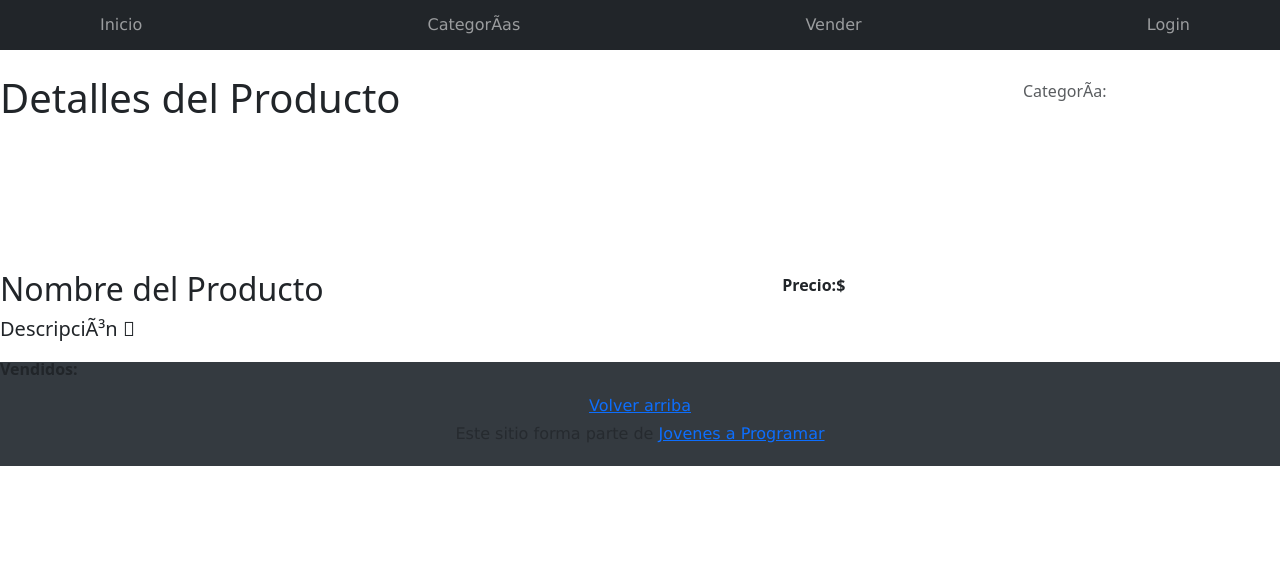
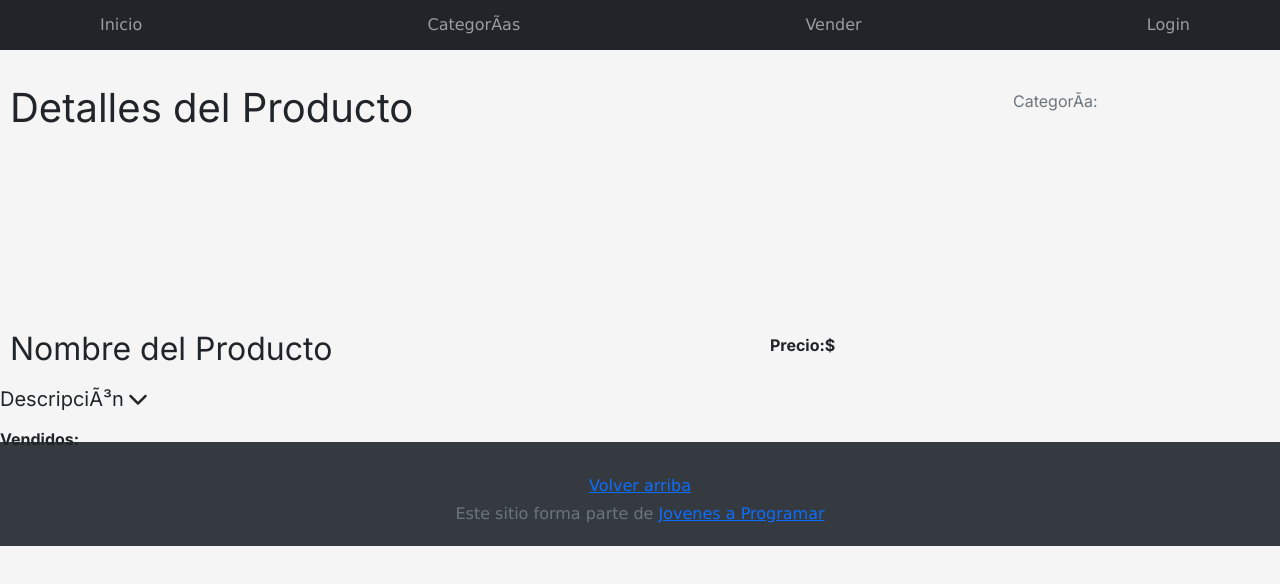
Before and after one commit to stefi1211/Proyecto_Final, a plain HTML site: page product-info.html in a window 1280 px wide. Drawn offline with nearby package versions, Linux system fonts and the light colour scheme; files that its build step writes are made by us from their sources.

Commit message:
Add files via upload
arreglos

```diff
--- a/product-info.html
+++ b/product-info.html
@@ -11,7 +11,7 @@
     <link href="css/bootstrap.min.css" rel="stylesheet">
     <link href="css/styles.css" rel="stylesheet">
     <link href="css/prototipo.css" rel="stylesheet">
-    <link href="https://cdn.jsdelivr.net/npm/bootstrap@5.3.0-alpha1/dist/css/bootstrap.min.css" rel="stylesheet">
+    <link rel="stylesheet" href="https://cdnjs.cloudflare.com/ajax/libs/font-awesome/6.0.0-beta3/css/all.min.css"
 <body>
     <nav class="navbar navbar-expand-lg navbar-dark bg-dark p-1">
         <div class="container">
@@ -52,7 +52,9 @@
                      <p class="product-price"><strong>Precio:$</strong> <span id="productPrice"></span></p>
                 </div>
 
-                <h5 class="tittle-description">Descripción <i class="fa-solid fa-chevron-down"></i></h5>
+                <h5 class="title-description">
+                    Descripción <i class="fa-solid fa-chevron-down"></i>
+                </h5>
 
                 <p class="product-description"></p> <!-- Descripción del producto -->
                 <p class="product-sold"><strong>Vendidos:</strong> <span id="soldCount"></span></p>
@@ -81,6 +83,5 @@
     <script src="js/product-info.js"></script>
     <script src="js/updatenavbar.js"></script>
     <script src="js/init.js"></script>
-    <script src="https://cdn.jsdelivr.net/npm/bootstrap@5.3.0-alpha1/dist/js/bootstrap.bundle.min.js"></script>
     </body>
 </html>
--- a/prototipo.css
+++ b/prototipo.css
@@ -43,25 +43,29 @@
 }
 /* Main Product Image */
 .product-main-image {
+    padding: 10px;
     height: 50%;
     flex: 1;
     margin-bottom: 20px;
     max-width: 60%; /* Controla el ancho de la imagen principal */
 }
 
+.d-flex{
+    padding: 10px;
+}
 .product-related-images {
     margin-bottom: 50px;
 }
 .related-images {
     display: flex;
     flex-wrap: wrap; /* Asegura que las imágenes relacionadas se envuelvan si no caben en una línea */
-    gap: 10px; /* Espacio entre imágenes */
+    gap: 50px; /* Espacio entre imágenes */
     margin-bottom: 20px; /* Espacio entre las imágenes y el footer */
 }
 
 .related-images img {
-    max-width: 100px;
-    max-height: 100px;
+    max-width: 150px;
+    max-height: 120px;
     cursor: pointer;
     transition: transform 0.3s;
 }
```
